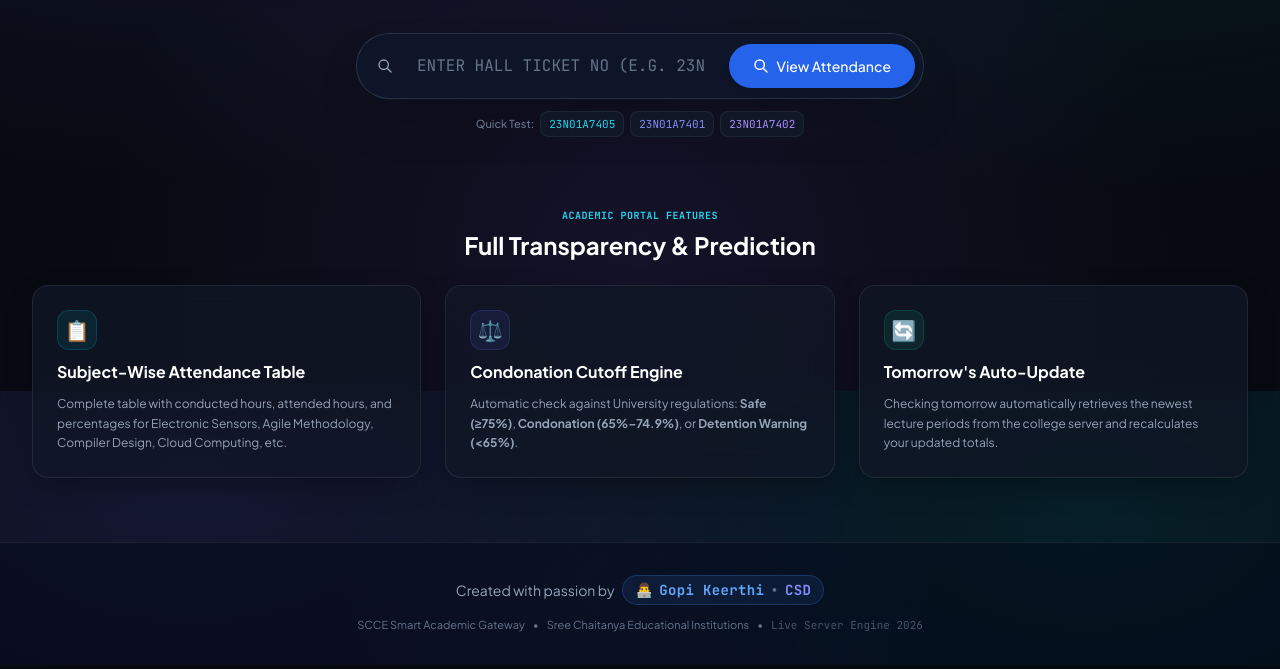
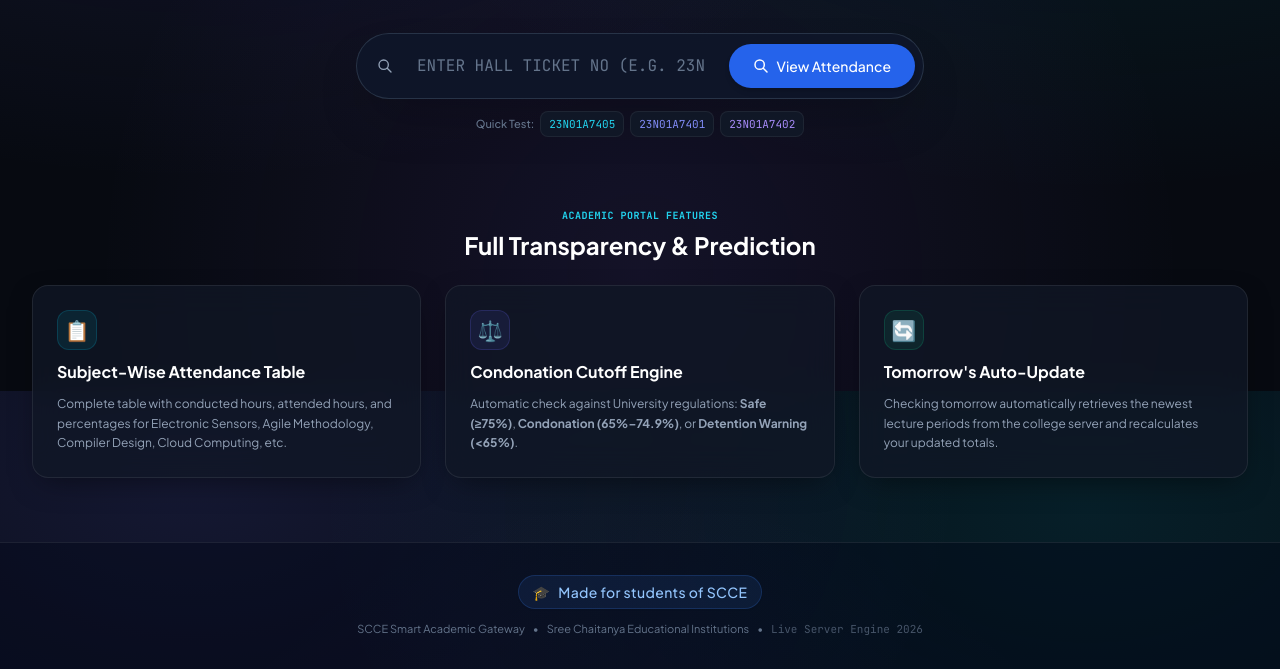
Before and after one commit to Siddu837/SCCE-Attendence-portal, a website: page index.html in a window 1280 px wide. Shown: the part 409-1078 px from the top of the page. Drawn offline with nearby package versions, Linux system fonts and the light colour scheme.

Commit message:
Update footer credit to 'Made for students of SCCE'

```diff
--- a/index.html
+++ b/index.html
@@ -517,9 +517,8 @@
     <!-- Footer with Developer Credit -->
     <footer class="border-t border-white/[0.08] py-8 text-center text-xs text-slate-400 space-y-3 px-4 mt-auto w-full bg-slate-950/40">
         <div class="flex items-center justify-center gap-2 flex-wrap text-sm">
-            <span class="text-slate-400 font-normal">Created with passion by</span>
-            <span class="inline-flex items-center gap-1.5 px-3 py-1 rounded-full bg-blue-500/10 border border-blue-500/25 text-blue-400 font-bold font-mono tracking-wide shadow-sm">
-                <span>👨‍💻</span> <span>Gopi Keerthi</span> <span class="text-slate-500">•</span> <span class="text-indigo-400">CSD</span>
+            <span class="inline-flex items-center gap-2 px-3.5 py-1.5 rounded-full bg-blue-500/10 border border-blue-500/20 text-blue-300 font-medium tracking-wide shadow-sm">
+                <span>🎓</span> <span>Made for students of SCCE</span>
             </span>
         </div>
         <div class="text-[11px] text-slate-500 flex items-center justify-center gap-2 flex-wrap">
--- a/package.json
+++ b/package.json
@@ -6,7 +6,7 @@
     "dev": "wrangler pages dev public",
     "deploy": "wrangler pages deploy public --project-name scce-portal"
   },
-  "author": "Gopi Keerthi CSD",
+  "author": "SCCE",
   "license": "MIT",
   "devDependencies": {
     "wrangler": "^3.114.0"
```
Also changed, not shown: public/index.html (+2 -3 lines), 1 other file.
